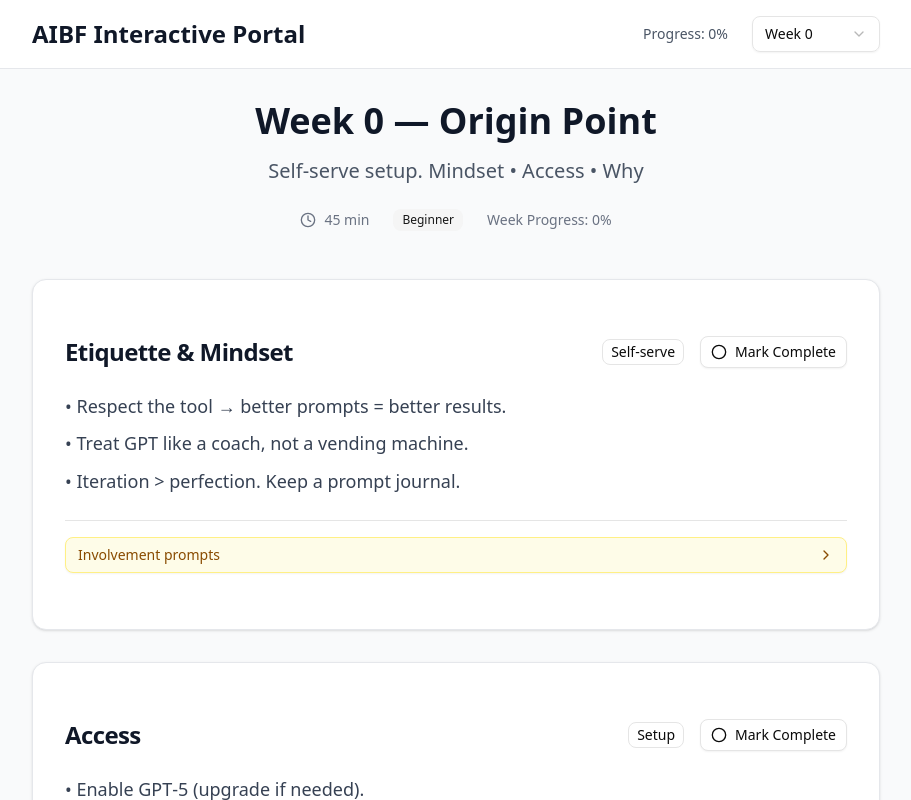
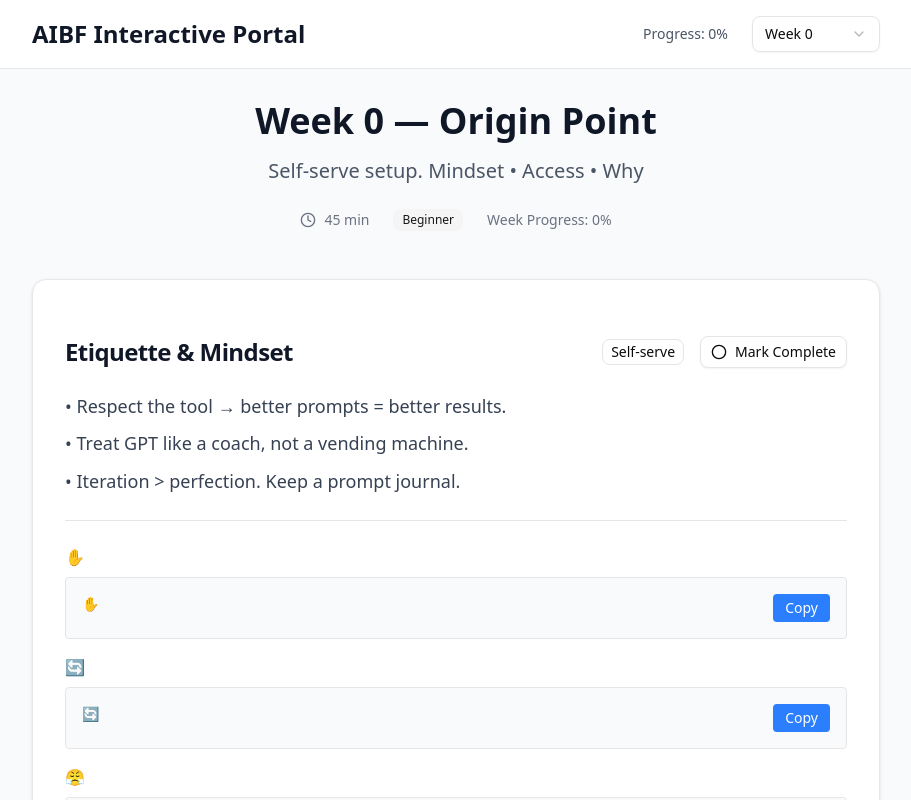
Before and after one commit to agwgit/aibf-companion, a React (Vite) app: page / in a window 1280 px wide. Shown: the top 800 px of the page, without its empty margins (184-1095 px from the left). Built offline with nearby package versions, Linux system fonts and the light colour scheme.

Commit message:
Version 14: Save current changes

```diff
--- a/src/data/weekContent.js
+++ b/src/data/weekContent.js
@@ -14,11 +14,11 @@ export const weekContent = {
         title: 'Etiquette & Mindset',
         hint: 'Self‑serve',
         content: "Respect the tool → better prompts = better results. • Treat GPT like a coach, not a vending machine. • Iteration > perfection. Keep a prompt journal.",
-        hasPrompts: true,
-        prompts: [
-          { icon: "✋", text: "if you've had GPT confidently make something up that was wrong" },
-          { icon: "🔄", text: "if you asked GPT to revise one part and it changed something else too" },
-          { icon: "me", text: "if you've rage‑quit a GPT chat" }
+        hasPrompts: false,
+        copyablePrompts: [
+          { title: "✋", prompt: "✋" },
+          { title: "🔄", prompt: "🔄" },
+          { title: "😤", prompt: "😤" }
         ]
       },
       {
@@ -26,10 +26,10 @@ export const weekContent = {
         title: 'Access',
         hint: 'Setup',
         content: "Enable GPT‑5 (upgrade if needed). • Expectation: GPT will be used throughout the course.",
-        hasPrompts: true,
-        prompts: [
-          { icon: "💳", text: "if you're on GPT‑5 (🔒 if not yet)" },
-          { icon: "✅", text: "if you've ever pasted GPT output directly into a real project" }
+        hasPrompts: false,
+        copyablePrompts: [
+          { title: "💳", prompt: "💳" },
+          { title: "✅", prompt: "✅" }
         ]
       },
       {
@@ -37,12 +37,13 @@ export const weekContent = {
         title: 'Why / Expectations',
         hint: 'Orientation',
         content: "Framework arc: Origin → Voice → Product → Identity → Launch. • Participation: interactive sessions, prompt journaling, sharing progress.",
-        hasPrompts: true,
-        prompts: [
-          { icon: "⚙️", text: "if you've used system prompts or custom instructions" },
-          { icon: "🎨", text: "if you've designed in Figma/Canva/Photoshop" },
-          { icon: "🤖", text: "if you've built an automation in Zapier/Make/Notion" },
-          { icon: "📐", text: "if you've written or copy‑pasted code • 🧩 if you've heard of JSON" }
+        hasPrompts: false,
+        copyablePrompts: [
+          { title: "⚙️", prompt: "⚙️" },
+          { title: "🎨", prompt: "🎨" },
+          { title: "🤖", prompt: "🤖" },
+          { title: "📐", prompt: "📐" },
+          { title: "🧩", prompt: "🧩" }
         ]
       },
       {
@@ -50,10 +51,10 @@ export const weekContent = {
         title: 'Brand Scanner',
         hint: 'Pre‑work',
         content: "Complete your Brand Scanner (if not already). • Debrief: pick 2 surprising and 2 confirming words.",
-        hasPrompts: true,
-        prompts: [
-          { icon: "🔍", text: "if you've taken a brand archetype quiz" },
-          { icon: "📊", text: "if you've done customer interviews or surveys" }
+        hasPrompts: false,
+        copyablePrompts: [
+          { title: "🔍", prompt: "🔍" },
+          { title: "📊", prompt: "📊" }
         ]
       }
     ]
```
